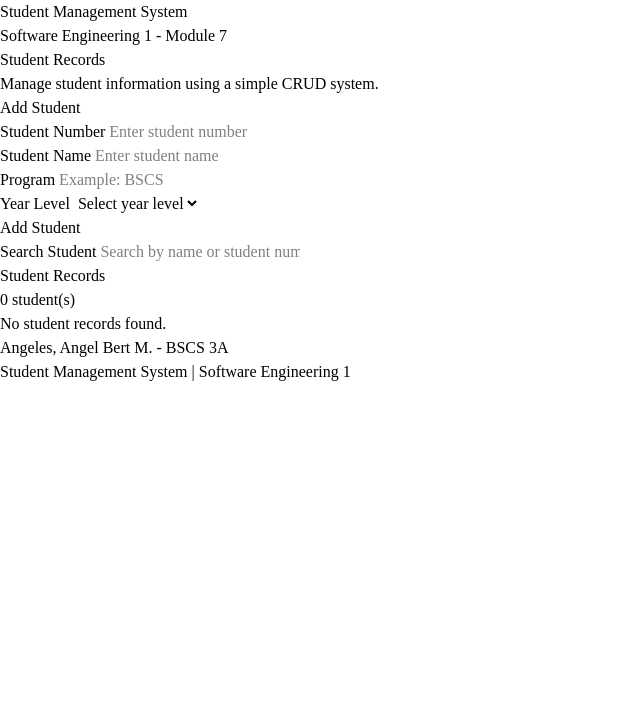
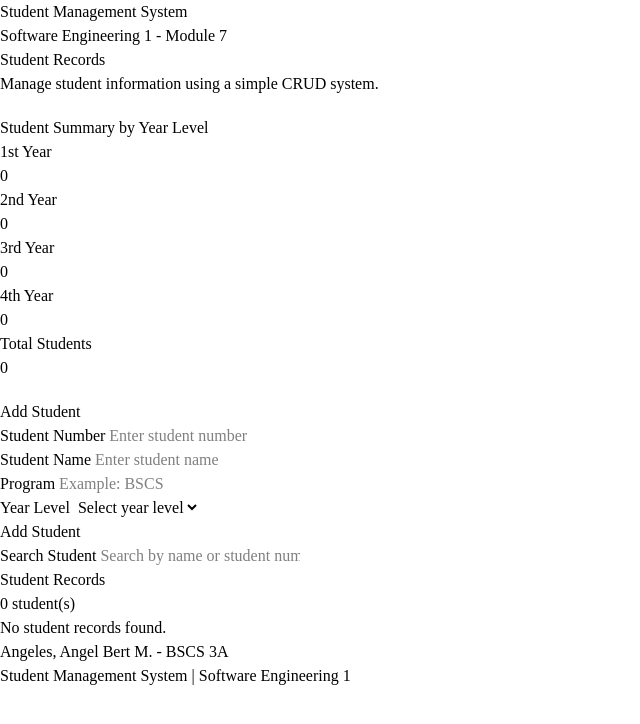
Before and after one commit to angelbert234-prog/angeles-module7-vue-system, a Vue app: page / in a window 1280 px wide. Shown: the top 724 px of the page, without its empty margins (0-640 px from the left). Built offline with nearby package versions, Linux system fonts and the light colour scheme.

Commit message:
Describe the complete change

```diff
--- a/src/App.vue
+++ b/src/App.vue
@@ -5,6 +5,8 @@ import AppHeader from './components/AppHeader.vue'
 import StudentForm from './components/StudentForm.vue'
 import StudentList from './components/StudentList.vue'
 import AppFooter from './components/AppFooter.vue'
+import studentsummary from './components/studentsummary.vue'
+
 
 const students = ref([])
 const searchTerm = ref('')
@@ -135,6 +137,8 @@ const filteredStudents = computed(() => {
         </p>
       </div>
 
+      <studentsummary :students="students" />
+
       <div
         v-if="message"
         class="bg-green-100 border border-green-300 text-green-700 rounded-lg p-4 mb-6"
--- /dev/null
+++ b/src/components/studentsummary.vue
@@ -0,0 +1,76 @@
+<script setup>
+import { computed } from 'vue'
+
+const props = defineProps({
+  students: {
+    type: Array,
+    default: () => []
+  }
+})
+
+const yearCounts = computed(() => {
+  const counts = {
+    firstYear: 0,
+    secondYear: 0,
+    thirdYear: 0,
+    fourthYear: 0
+  }
+
+  props.students.forEach(student => {
+    if (student.yearLevel === '1st Year') {
+      counts.firstYear++
+    } else if (student.yearLevel === '2nd Year') {
+      counts.secondYear++
+    } else if (student.yearLevel === '3rd Year') {
+      counts.thirdYear++
+    } else if (student.yearLevel === '4th Year') {
+      counts.fourthYear++
+    }
+  })
+
+  return counts
+})
+
+const totalStudents = computed(() => {
+  return yearCounts.value.firstYear + yearCounts.value.secondYear + yearCounts.value.thirdYear + yearCounts.value.fourthYear
+})
+</script>
+
+<template>
+  <section class="bg-gradient-to-r from-blue-50 to-indigo-50 rounded-xl shadow-md p-6 mb-6">
+    <h2 class="text-2xl font-bold text-gray-800 mb-6">Student Summary by Year Level</h2>
+
+    <div class="grid grid-cols-1 md:grid-cols-4 gap-4 mb-6">
+      <div class="bg-white rounded-lg shadow p-4 border-l-4 border-blue-500">
+        <p class="text-gray-600 text-sm font-semibold">1st Year</p>
+        <p class="text-3xl font-bold text-blue-600">{{ yearCounts.firstYear }}</p>
+      </div>
+
+      <div class="bg-white rounded-lg shadow p-4 border-l-4 border-green-500">
+        <p class="text-gray-600 text-sm font-semibold">2nd Year</p>
+        <p class="text-3xl font-bold text-green-600">{{ yearCounts.secondYear }}</p>
+      </div>
+
+      <div class="bg-white rounded-lg shadow p-4 border-l-4 border-yellow-500">
+        <p class="text-gray-600 text-sm font-semibold">3rd Year</p>
+        <p class="text-3xl font-bold text-yellow-600">{{ yearCounts.thirdYear }}</p>
+      </div>
+
+      <div class="bg-white rounded-lg shadow p-4 border-l-4 border-purple-500">
+        <p class="text-gray-600 text-sm font-semibold">4th Year</p>
+        <p class="text-3xl font-bold text-purple-600">{{ yearCounts.fourthYear }}</p>
+      </div>
+    </div>
+
+    <div class="bg-indigo-100 rounded-lg p-4 border-l-4 border-indigo-600">
+      <p class="text-gray-700 font-semibold">Total Students</p>
+      <p class="text-4xl font-bold text-indigo-700">{{ totalStudents }}</p>
+    </div>
+  </section>
+</template>
+
+<style scoped>
+section {
+  margin: 20px 0;
+}
+</style>
```
